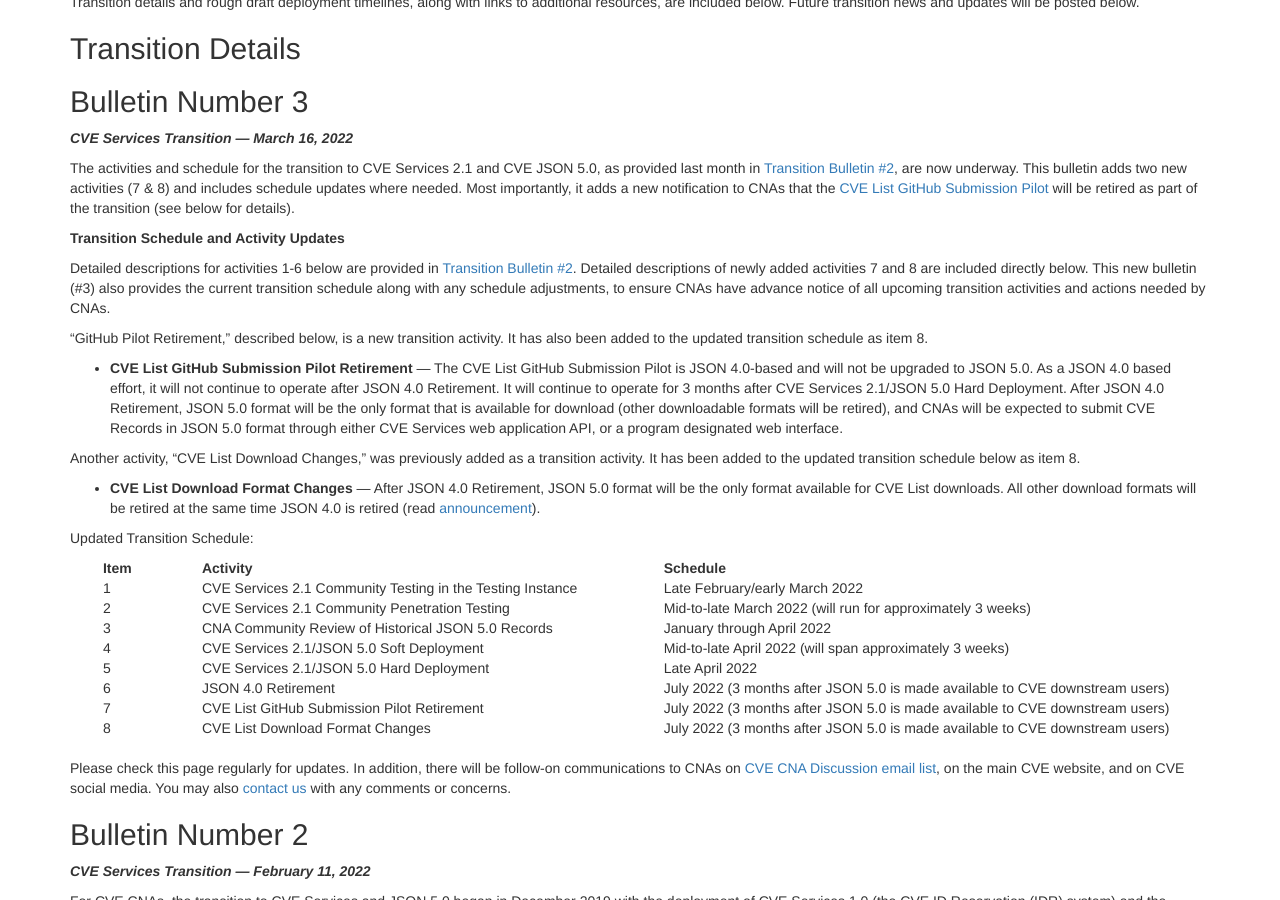
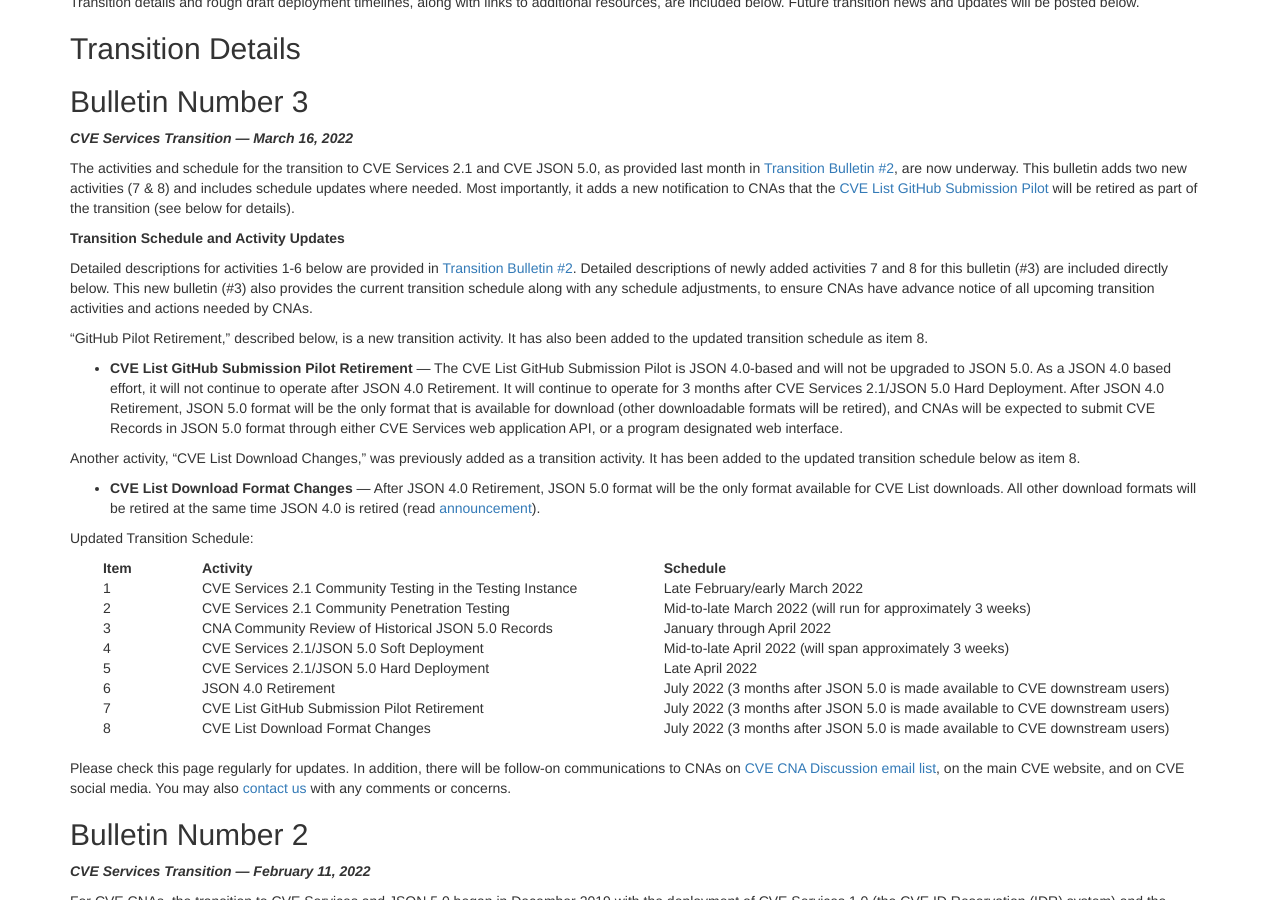
Before and after one commit to CVEProject/cveproject.github.io, a Jekyll site: the page built from automation-transition.md, in a window 1280 px wide and 900 px high, scrolled down 423 px. Built offline with Jekyll 4.4.1, drawn with Linux system fonts in a browser that asks for light colours; nearby versions of some CDN libraries.

Commit message:
Update automation-transition.md

```diff
--- a/automation-transition.md
+++ b/automation-transition.md
@@ -20,7 +20,7 @@ The activities and schedule for the transition to CVE Services 2.1 and CVE JSON
 
 <strong>Transition Schedule and Activity Updates</strong>
 
-Detailed descriptions for activities 1-6 below are provided in [Transition Bulletin #2](https://cveproject.github.io/automation-transition#bulletin-number-2). Detailed  descriptions of newly added activities 7 and 8 are included directly below. This new bulletin (#3) also provides the current transition schedule along with any schedule adjustments, to ensure CNAs have advance notice of all upcoming transition activities and actions needed by CNAs.
+Detailed descriptions for activities 1-6 below are provided in [Transition Bulletin #2](https://cveproject.github.io/automation-transition#bulletin-number-2). Detailed  descriptions of newly added activities 7 and 8 for this bulletin (#3) are included directly below. This new bulletin (#3) also provides the current transition schedule along with any schedule adjustments, to ensure CNAs have advance notice of all upcoming transition activities and actions needed by CNAs.
 
 “GitHub Pilot Retirement,” described below, is a new transition activity. It has also been added to the updated transition schedule as item 8.
 
```
